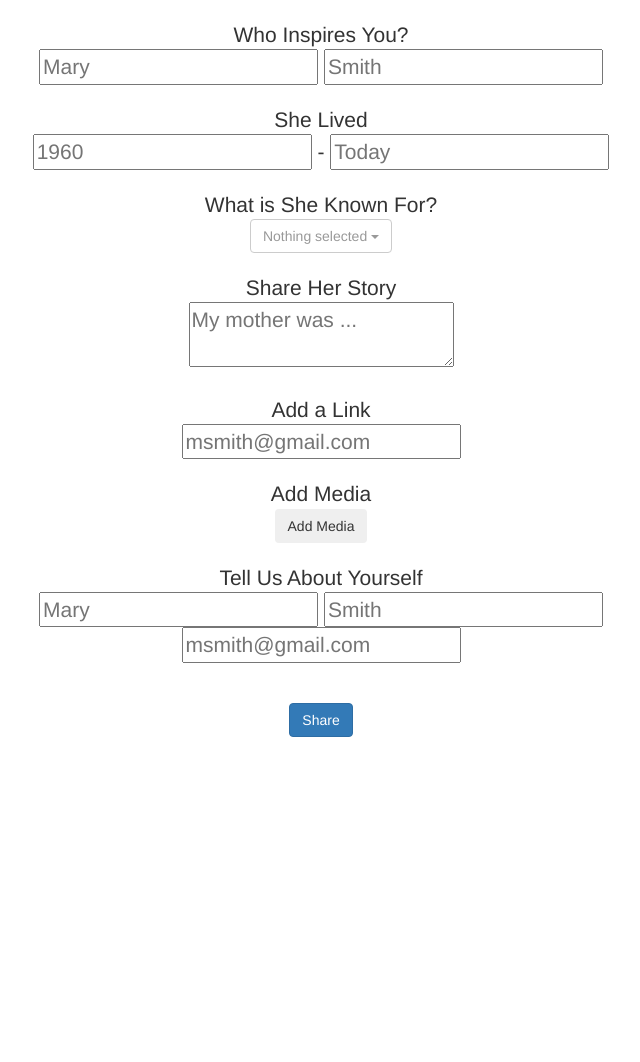
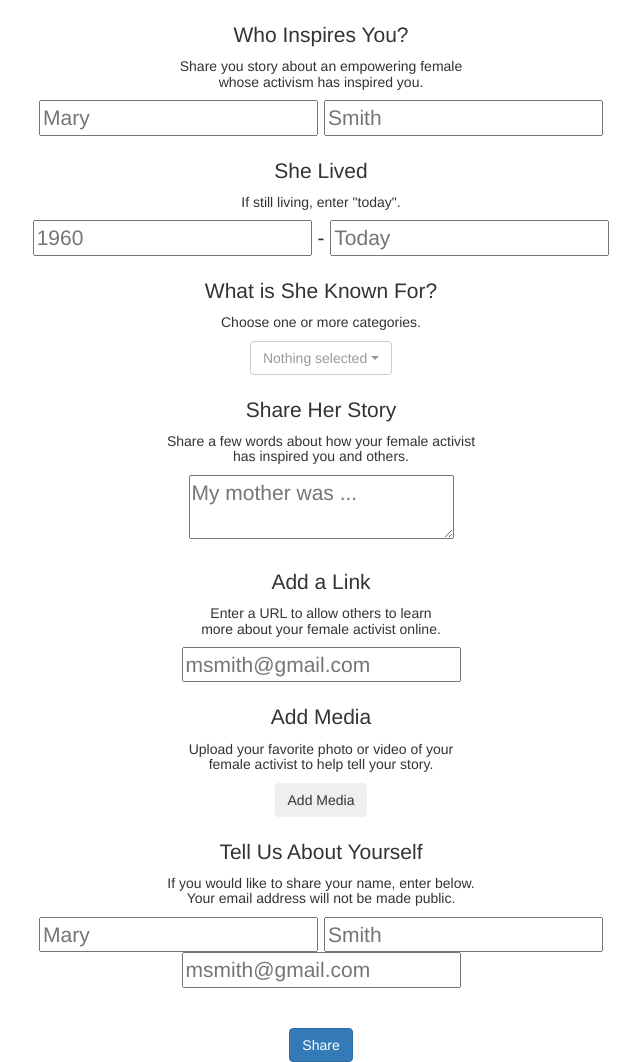
Before and after one commit to nycrecords/womens_activism_nyc, a Flask app: page /simonshare in a window 1280 px wide. Shown: the part 102-1164 px from the top of the page, without its empty margins (319-959 px from the left). Before the commit the page ends 839 px from the top, so only its background shows below. Run offline with Flask 2, Linux system fonts and the light colour scheme; data that the repository does not hold is empty; parts of the project's set-up code (start-up, migrations or seed data) failed here and were passed over; some libraries are stand-ins or nearby versions.

Commit message:
Updated share story html page, updated catalog html page

```diff
--- a/app/main/views.py
+++ b/app/main/views.py
@@ -147,7 +147,8 @@ def simonabout():
 def simonarchive():
     # TODO: rename this route and put it into posts/views.py
     # TODO: edit archive.html to have the contents of postTab.html and then delete postTab.html
-    return render_template('archive.html')
+    tags = Tag.query.all()
+    return render_template('archive.html', tags=tags)
 
 
 @main.route('/simonshare', methods=['GET', 'POST'])
@@ -158,13 +159,13 @@ def simonshare():
 
     if data or request.method == 'POST':
 
-        activist_first_name = data['inspire_first_name'].strip()
-        activist_last_name = data['inspire_last_name'].strip()
+        activist_first_name = data['activist_first_name'].strip()
+        activist_last_name = data['activist_last_name'].strip()
         activist_start_date = data['input_birth'].strip()
         activist_end_date = data['input_death'].strip()
         content = data['editor1'].strip()
-        author_first_name = data['input_first_name'].strip()
-        author_last_name = data['input_last_name'].strip()
+        author_first_name = data['author_first_name'].strip()
+        author_last_name = data['author_last_name'].strip()
         author_email = data['input_email'].strip()
         errors = False
 
@@ -196,8 +197,8 @@ def simonshare():
             return render_template('share.html')
 
         post = Post(activist_start=activist_start_date, activist_end=activist_end_date,
-                    activist_first=author_first_name, activist_last=author_last_name, content=content, is_edited=False,
-                    is_visible=True)
+                    activist_first=author_first_name, activist_last=author_last_name, content=content,
+                    author_first=author_first_name, author_last=author_last_name, is_edited=False, is_visible=True)
         put_obj(post)
 
         if len(author_first_name.strip()) > 0 or len(author_last_name.strip()) > 0 or (author_email.strip()) > 0:
--- a/app/models.py
+++ b/app/models.py
@@ -85,6 +85,8 @@ class Post(db.Model):
     activist_last = db.Column(db.String(30))
     activist_start = db.Column(db.Integer)
     activist_end = db.Column(db.Integer)
+    author_first = db.Column(db.String(30))
+    author_last = db.Column(db.String(30))
     poster_id = db.Column(db.Integer, db.ForeignKey("users.id"))
     content = db.Column(db.Text, nullable=False)
     creation_time = db.Column(db.DateTime, nullable=False, default=db.func.current_timestamp())
--- a/app/templates/_share.html
+++ b/app/templates/_share.html
@@ -6,23 +6,27 @@
     <form name="input" class="form-horizontal" id="submitPost" method="post">
 
         <div class="sharestory1">
-            <div class="lead">Who Inspires You?
+            <div class="lead">Who Inspires You?<br>
+                <h5>Share you story about an empowering female<br>
+                whose activism has inspired you.</h5>
                 <div class="control-group">
-                    <input class="inspire_first_name" name="inspire_first_name" title="inspire_first" maxlength="140" placeholder="Mary" required>
-                    <input class="inspire_last_name" name="inspire_last_name" title="inspire_last" maxlength="140" placeholder="Smith" required>
+                    <input class="activist_first_name" name="activist_first_name" title="activist_first" maxlength="140" placeholder="Mary" required>
+                    <input class="activist_last_name" name="activist_last_name" title="activist_last" maxlength="140" placeholder="Smith" required>
                 </div>
             </div>
 
-            <div class="lead">She Lived
+            <div class="lead">She Lived<br>
+                <h5>If still living, enter "today".</h5>
                 <div class="control-group">
-                    <input class="input_birth" name="input_birth" title="birth" maxlength="140" placeholder="1960" required> -
-                    <input class="input_death" name="input_death" title="death" maxlength="140" placeholder="Today" required>
+                    <input class="input_birth" name="input_birth" title="birth" maxlength="4" placeholder="1960" required> -
+                    <input class="input_death" name="input_death" title="death" maxlength="4" placeholder="Today" required>
                 </div>
             </div>
         </div>
 
         <div class="sharestory2">
-            <div class="lead">What is She Known For?
+            <div class="lead">What is She Known For?<br>
+                <h5>Choose one or more categories.</h5>
                 <div class="control-group">
                     <select class="selectpicker" data-width="fit" name="input_tags" multiple required>
                         {% for tag in tags %}
@@ -32,19 +36,25 @@
                 </div>
             </div>
 
-            <div class="lead">Share Her Story
+            <div class="lead">Share Her Story<br>
+                <h5>Share a few words about how your female activist<br>
+                has inspired you and others.</h5>
                 <div class="control-group">
                     <textarea id="editor1" name="editor1" placeholder="My mother was ..." required></textarea>
                 </div>
             </div>
 
-            <div class="lead">Add a Link
+            <div class="lead">Add a Link<br>
+                <h5>Enter a URL to allow others to learn<br>
+                more about your female activist online.</h5>
                 <div class="control-group">
                    <input class="input_url_link" name="input_url_link" title="url_link" maxlength="140" placeholder="msmith@gmail.com">
                 </div>
             </div>
 
-            <div class="lead">Add Media
+            <div class="lead">Add Media<br>
+                <h5>Upload your favorite photo or video of your<br>
+                female activist to help tell your story.</h5>
                 <div class="control-group">
                     <button type="button" class="btn btn-secondary">Add Media</button>
                 </div>
@@ -52,11 +62,13 @@
         </div>
 
         <div class="sharestory1">
-            <div class="lead">Tell Us About Yourself
+            <div class="lead">Tell Us About Yourself<br>
+                <h5>If you would like to share your name, enter below.<br>
+                Your email address will not be made public.</h5>
                 <div class="control-group">
-                    <input class="input_first_name" name="input_first_name" title="first_name" maxlength="140" placeholder="Mary" required>
-                    <input class="input_last_name" name="input_last_name" title="last_name" maxlength="140" placeholder="Smith" required> <br>
-                    <input class="input_email" name="input_email" title="email" maxlength="140" placeholder="msmith@gmail.com" required>
+                    <input class="author_first_name" name="author_first_name" title="author_first_name" maxlength="140" placeholder="Mary" required>
+                    <input class="author_last_name" name="author_last_name" title="author_last_name" maxlength="140" placeholder="Smith" required> <br>
+                    <input class="author_email" name="author_email" title="author_email" maxlength="140" placeholder="msmith@gmail.com" required>
                 </div>
             </div>
         </div>
```
Also changed, not shown: app/templates/_tags.html (+12 -3 lines), app/templates/archive.html (+7 -0 lines).
